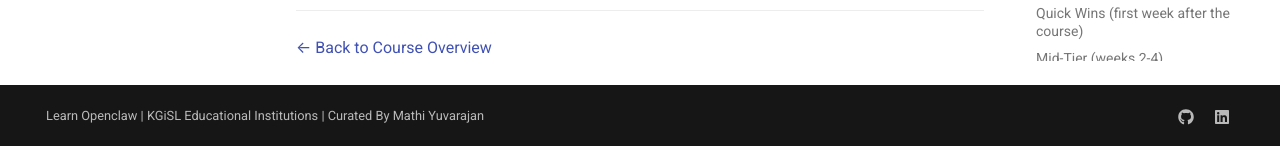
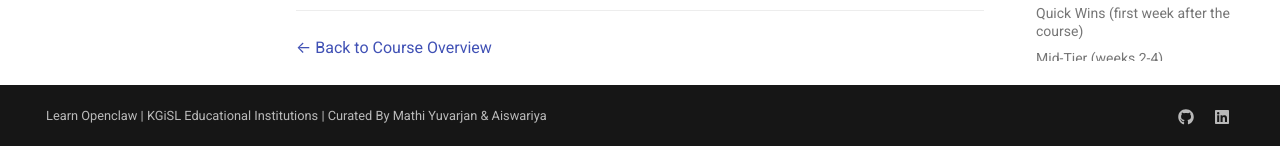
Before and after one commit to Mathi27/openclaw-playbook, an MkDocs documentation site: the page built from docs/index.md, in a window 1280 px wide and 900 px high, scrolled down 12086 px. Shown: the part 751-897 px from the top of the window. Built offline with MkDocs 1.6.1 and Material for MkDocs 9.7.7, drawn with Linux system fonts in a browser that asks for light colours; the version menu is left out.

Commit message:
openclaw production fix 2

```diff
--- a/mkdocs.yml
+++ b/mkdocs.yml
@@ -24,7 +24,7 @@ theme:
 
   font:
     text: Roboto
-copyright: "Learn Openclaw | KGiSL Educational Institutions | Curated By Mathi Yuvarajan "
+copyright: "Learn Openclaw | KGiSL Educational Institutions | Curated By Mathi Yuvarjan & Aiswariya "
 
 nav:
   - Home: best-openclaw-resources.md
```
Also changed, not shown: 1 other file.
